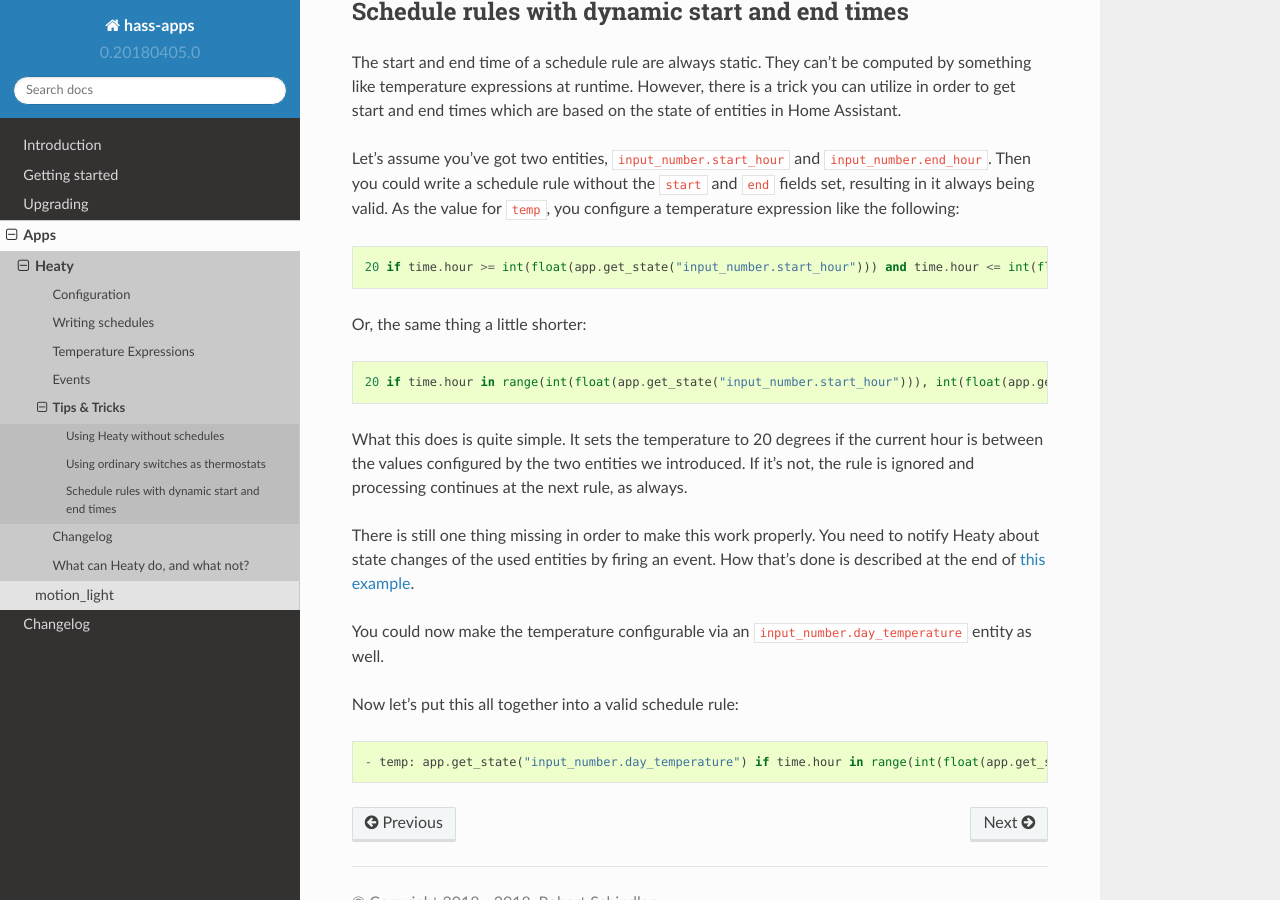
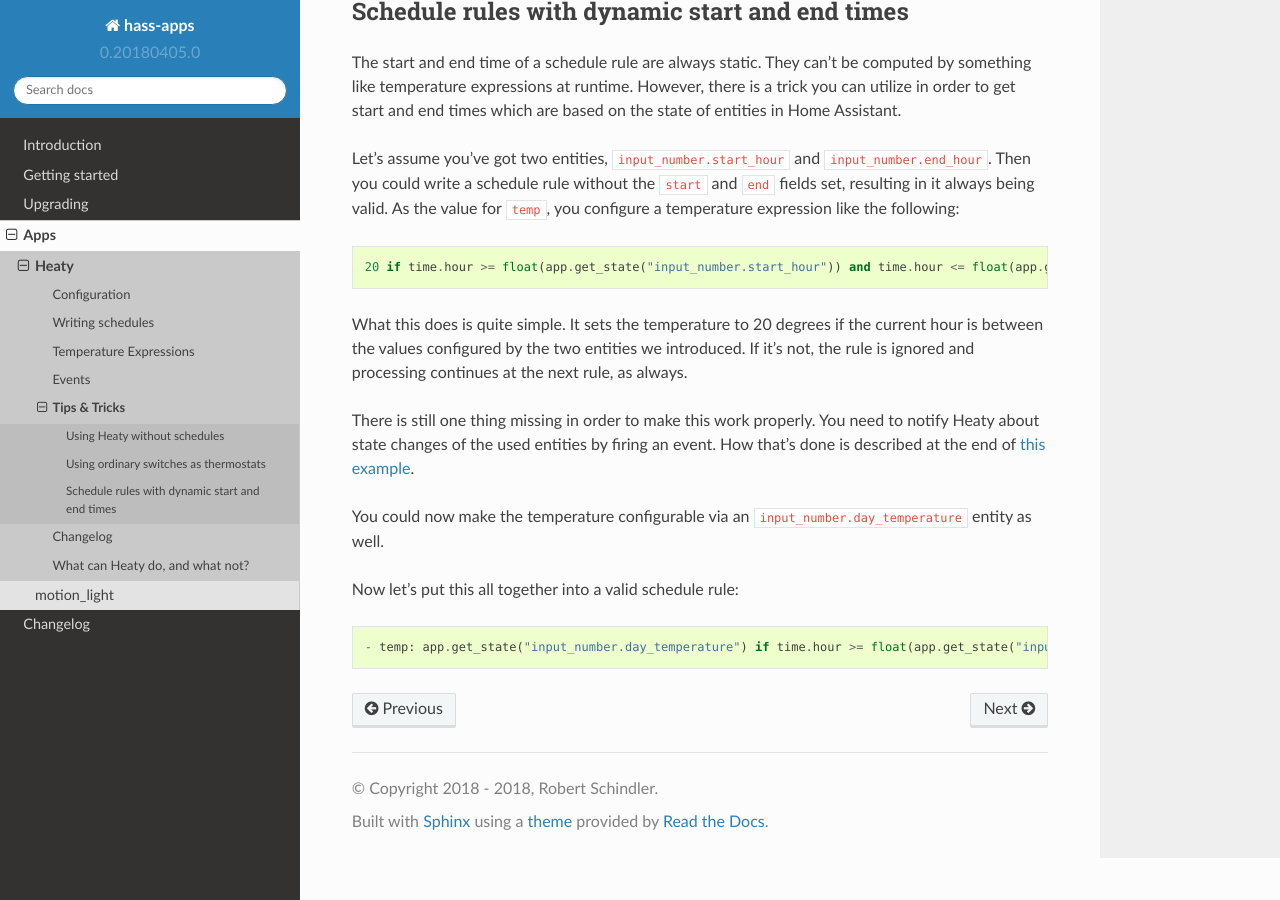
Before and after one commit to bob1de/hass-apps, a Sphinx documentation site: the page built from docs/apps/heaty/tips-and-tricks.rst, in a window 1280 px wide and 900 px high, scrolled down 887 px. Built offline with Sphinx 7.4.7 and the Read the Docs theme 2.0.0, drawn with Linux system fonts in a browser that asks for light colours.

Commit message:
[heaty] Simplified example for dynamic schedule rule start/end times

```diff
--- a/docs/apps/heaty/tips-and-tricks.rst
+++ b/docs/apps/heaty/tips-and-tricks.rst
@@ -59,13 +59,7 @@ the following:
 
 ::
 
-    20 if time.hour >= int(float(app.get_state("input_number.start_hour"))) and time.hour <= int(float(app.get_state("input_number.end_hour"))) else Ignore()
-
-Or, the same thing a little shorter:
-
-::
-
-    20 if time.hour in range(int(float(app.get_state("input_number.start_hour"))), int(float(app.get_state("input_number.end_hour"))) + 1) else Ignore()
+    20 if time.hour >= float(app.get_state("input_number.start_hour")) and time.hour <= float(app.get_state("input_number.end_hour")) else Ignore()
 
 What this does is quite simple. It sets the temperature to 20 degrees
 if the current hour is between the values configured by the two entities
@@ -84,4 +78,4 @@ Now let's put this all together into a valid schedule rule:
 
 ::
 
-    - temp: app.get_state("input_number.day_temperature") if time.hour in range(int(float(app.get_state("input_number.start_hour"))), int(float(app.get_state("input_number.end_hour"))) + 1) else Ignore()
+    - temp: app.get_state("input_number.day_temperature") if time.hour >= float(app.get_state("input_number.start_hour")) and time.hour <= float(app.get_state("input_number.end_hour")) else Ignore()
```
